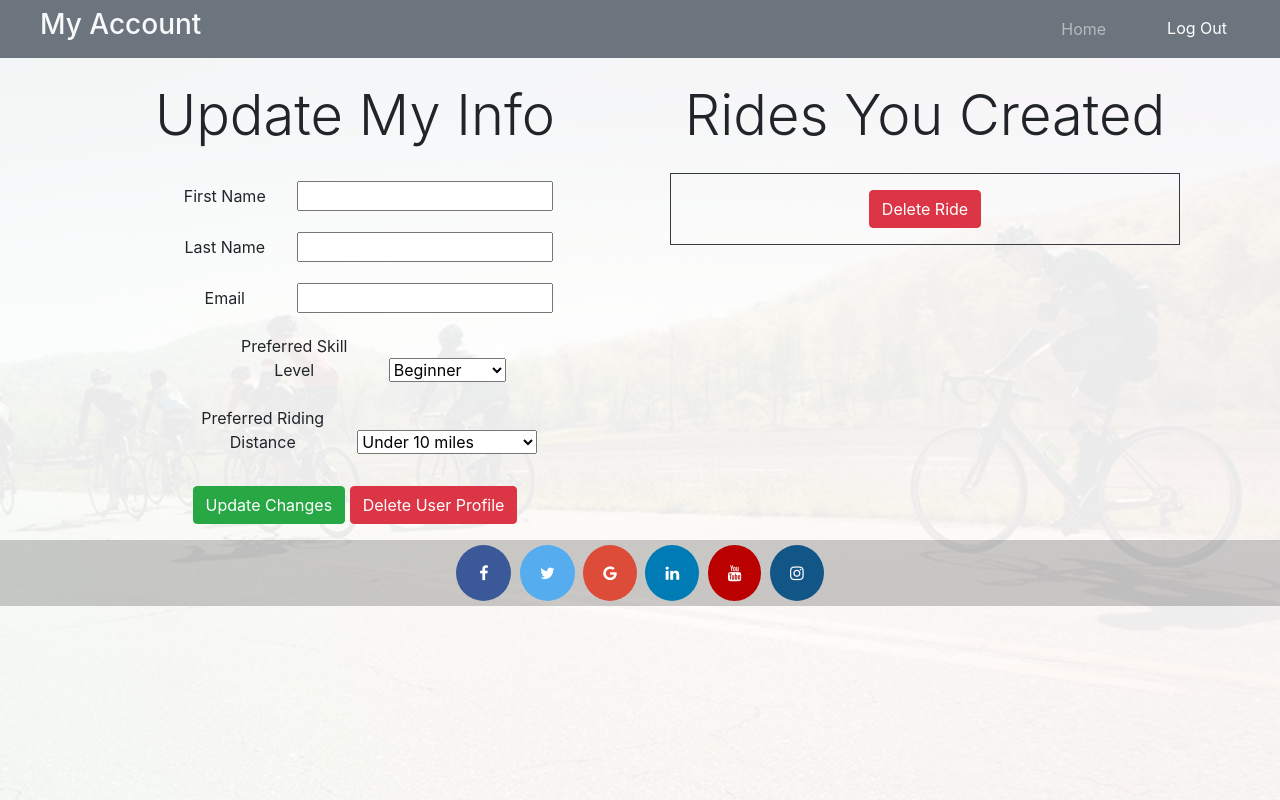
After one commit to ZachKetner/Final-Project-v2, a Django app: template BikingProject/BikeApp/templates/myaccount.html in a window 1280 px wide. The commit adds this page. Run offline with Django 3.2, Linux system fonts and the light colour scheme; the template is opened without the code that fills it, so the values that code supplies are empty; parts of the project's set-up code (start-up, migrations or seed data) failed here and were passed over.

Commit message:
fixing my mistakes

```diff
--- a/BikingProject/BikeApp/templates/createride.html
+++ b/BikingProject/BikeApp/templates/createride.html
@@ -9,6 +9,8 @@
     <script src="https://cdn.jsdelivr.net/npm/jquery@3.5.1/dist/jquery.slim.min.js"></script>
     <script src="https://cdn.jsdelivr.net/npm/popper.js@1.16.1/dist/umd/popper.min.js"></script>
     <script src="https://cdn.jsdelivr.net/npm/bootstrap@4.6.1/dist/js/bootstrap.bundle.min.js"></script>
+    {% load static %}
+    <link rel="stylesheet" href="{% static 'style.css' %}">
 </head>
 <body>
     <nav class="navbar navbar-expand-md bg-light">
--- a/BikingProject/BikeApp/templates/groupridedate.html
+++ b/BikingProject/BikeApp/templates/groupridedate.html
@@ -9,6 +9,8 @@
     <script src="https://cdn.jsdelivr.net/npm/jquery@3.5.1/dist/jquery.slim.min.js"></script>
     <script src="https://cdn.jsdelivr.net/npm/popper.js@1.16.1/dist/umd/popper.min.js"></script>
     <script src="https://cdn.jsdelivr.net/npm/bootstrap@4.6.1/dist/js/bootstrap.bundle.min.js"></script>
+    {% load static %}
+    <link rel="stylesheet" href="{% static 'style.css' %}">
 </head>
 <body>
     <nav class="navbar navbar-expand-md bg-light">
--- a/BikingProject/BikeApp/templates/grouprides.html
+++ b/BikingProject/BikeApp/templates/grouprides.html
@@ -9,6 +9,8 @@
     <script src="https://cdn.jsdelivr.net/npm/jquery@3.5.1/dist/jquery.slim.min.js"></script>
     <script src="https://cdn.jsdelivr.net/npm/popper.js@1.16.1/dist/umd/popper.min.js"></script>
     <script src="https://cdn.jsdelivr.net/npm/bootstrap@4.6.1/dist/js/bootstrap.bundle.min.js"></script>
+    {% load static %}
+    <link rel="stylesheet" href="{% static 'style.css' %}">
 </head>
 <body>
     <nav class="navbar navbar-expand-md bg-light">
--- a/BikingProject/BikeApp/templates/index.html
+++ b/BikingProject/BikeApp/templates/index.html
@@ -23,7 +23,6 @@
             background-size: cover;
         }
     </style>
-    <link rel="stylesheet" href="{% static 'style.css' %}">
 </head>
 <body>
     <nav class="navbar navbar-expand-md bg-secondary navbar-dark"> <!-- Created a nav bar for the top of the page but having trouble spacing it out-->
--- /dev/null
+++ b/BikingProject/BikeApp/templates/myaccount.html
@@ -0,0 +1,106 @@
+<!DOCTYPE html>
+<html lang="en">
+<head>
+    <meta charset="UTF-8">
+    <meta http-equiv="X-UA-Compatible" content="IE=edge">
+    <meta name="viewport" content="width=device-width, initial-scale=1.0">
+    <title>My Account</title>
+    <link rel="stylesheet" href="https://cdn.jsdelivr.net/npm/bootstrap@4.6.1/dist/css/bootstrap.min.css">
+    <script src="https://cdn.jsdelivr.net/npm/jquery@3.5.1/dist/jquery.slim.min.js"></script>
+    <script src="https://cdn.jsdelivr.net/npm/popper.js@1.16.1/dist/umd/popper.min.js"></script>
+    <script src="https://cdn.jsdelivr.net/npm/bootstrap@4.6.1/dist/js/bootstrap.bundle.min.js"></script>
+    {% load static %}
+    <link rel="stylesheet" href="{% static 'style.css' %}">
+    <link rel="stylesheet" href="https://cdnjs.cloudflare.com/ajax/libs/font-awesome/4.7.0/css/font-awesome.min.css">
+</head>
+<body>
+    <style>
+        body {
+            background-image: url("/static/background_2.jpg");
+            background-repeat: no-repeat;
+            background-attachment: fixed;
+            background-size: cover;
+        }
+    </style>
+    <nav class="navbar navbar-expand-md bg-secondary navbar-dark">
+        <h3 class="ml-4 text-light">My Account</h3>
+        <ul class="navbar-nav ml-auto">
+            <li class="nav-item pr-3">
+                <a href="/bike" class="nav-link">Home</a>
+            </li>
+            <li class="nav-item px-4">
+                <a href="/" class="btn btn-secondary" role="button">Log Out</a>
+            </li>
+        </ul>
+    </nav>
+    <div class="container mb-3">
+        <div class="row pt-3">
+            <div class="col">
+                    <h3 class="text-center pt-2 display-4">Update My Info</h3>
+                    <form class="form-horizontal pt-4 text-center" action="" method="post">
+                        <div class="form-group">
+                            <label class="control-label col-sm-3" for="fName">First Name</label>
+                            <input type="text" name="fName" id="fName">
+                        </div>
+                        <div class="form-group">
+                            <label class="control-label col-sm-3" for="lName">Last Name</label>
+                            <input type="text" name="lName" id="lName">
+                        </div>
+                        <div class="form-group">
+                            <label class="control-label col-sm-3" for="email">Email</label>
+                            <input type="email" name="email" id="email">
+                        </div>
+                        <div class="form-group">
+                            <label class="control-label col-sm-4" for="skill">Preferred Skill Level</label>
+                            <select name="skill" id="skill">
+                                <option value="beginner">Beginner</option>
+                                <option value="intermediate">Intermediate</option>
+                                <option value="pro">Pro</option>
+                            </select>
+                        </div>
+                        <div class="form-group pb-2">
+                            <label class="control-label col-sm-4" for="prefered_distance">Preferred Riding Distance</label>
+                            <select name="prefered_distance" id="prefered_distance">
+                                <option value="short">Under 10 miles</option>
+                                <option value="intermediate">Between 10-25 miles</option>
+                                <option value="long">More Than 25 miles</option>
+                            </select>
+                        </div>
+                        <div class="form-horizontal">
+                            <button type="submit" class="btn btn-success">Update Changes</button>
+                            <button type="submit" class="btn btn-danger">Delete User Profile</button>
+                        </div>
+                    </form>
+            </div>
+            <div class="col pt-2">
+                <div class="container">
+                    <h2 class="display-4 text-center pb-3">Rides You Created</h2>
+                    <div class="table-bordered border-dark p-3">
+                        {% for ride in user.ridescreated.all %}
+                            <p>Ride Title: {{ride.title}}</p>
+                            <p>Ride Starting Point: {{ride.startingpoint}}</p>
+                            <img src="/Static/map_1.jpg" alt="" class="border ml-4 pb-2">
+                            <p><a href="{{ride.routefile}}">Route Guide</a></p>
+                            <p>Route Distance: {{ride.distance}}</p>
+                            <p>Ride Date: {{ride.dateofride}}</p>
+                            <p>Date Host Created Ride: {{ride.created_at}}</p>
+                            <p>Number of Riders Attending is: {{ride.users_joined.all.count}}</p>
+                        {% endfor %}
+                        <div class="text-center">
+                            <button type="submit" class="btn btn-danger">Delete Ride</button>
+                        </div>
+                    </div>
+                </div>
+            </div>
+        </div>
+    </div>
+    <footer class="text-center" style="background-color: rgba(0, 0, 0, 0.2);">
+        <a href="https://facebook.com" class="fa fa-facebook"></a>
+        <a href="https://twitter.com" class="fa fa-twitter"></a>
+        <a href="https:/google.com" class="fa fa-google"></a>
+        <a href="https://linkedin.com" class="fa fa-linkedin"></a>
+        <a href="https://youtube.com" class="fa fa-youtube"></a>
+        <a href="https://instagram.com" class="fa fa-instagram"></a>
+    </footer>
+</body>
+</html>
--- a/BikingProject/BikingProject/settings.py
+++ b/BikingProject/BikingProject/settings.py
@@ -126,3 +126,5 @@ STATIC_ROOT = os.path.join(BASE_DIR,  'static')
 
 
 MEDIA_ROOT = os.path.join(BASE_DIR, 'media')
+
+MEDIA_URL = '/media/'
```
Also changed, not shown: BikingProject/BikeApp/templates/myrides.html (added, +73 -0 lines), BikingProject/db.sqlite3.
